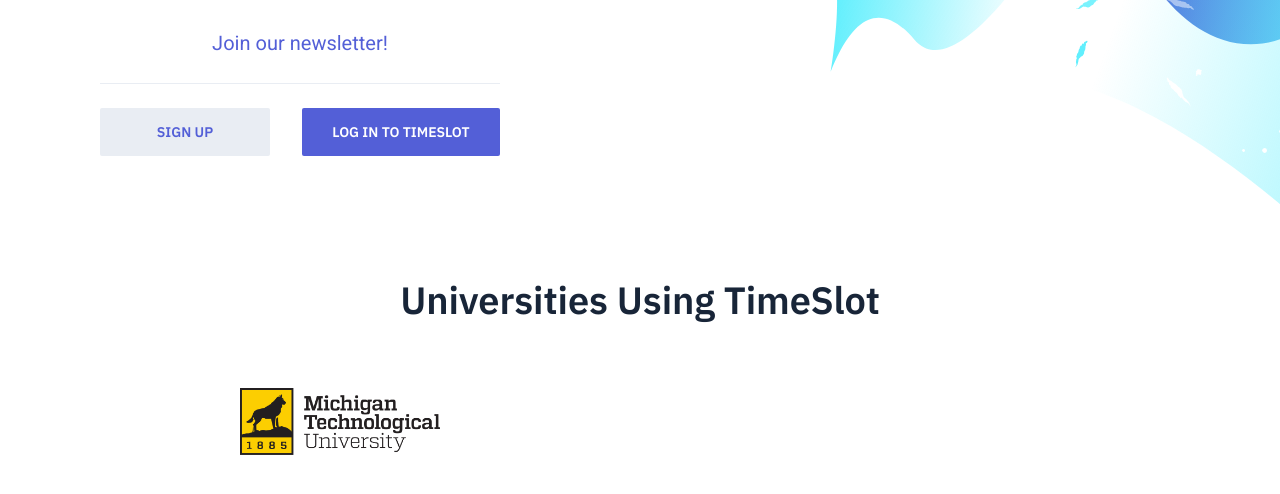
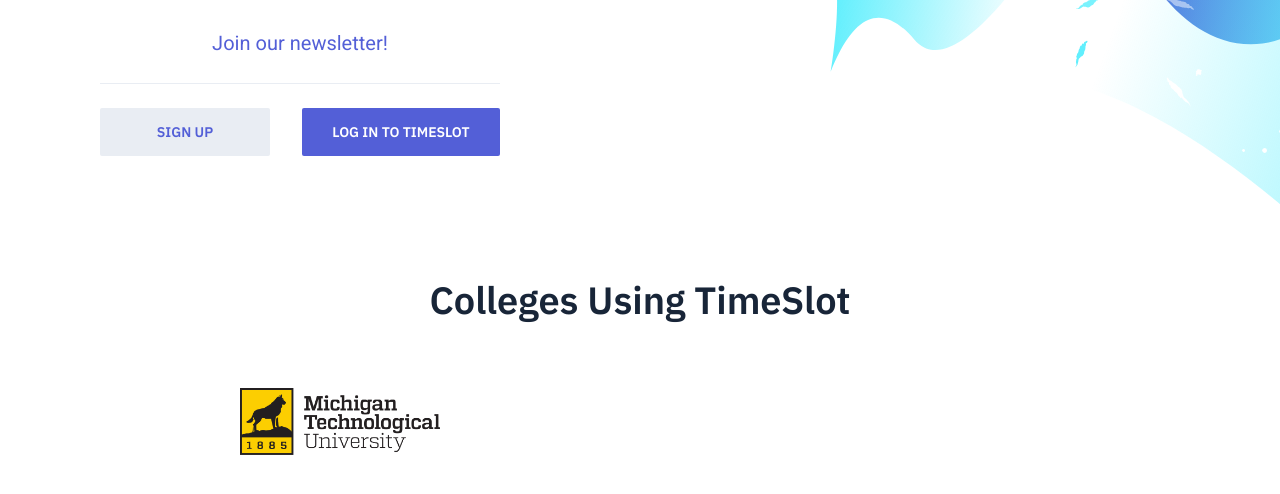
Before and after one commit to Burgundy-Labs/timeslot-us, a website: page index.html in a window 1280 px wide. Shown: the part 566-1060 px from the top of the page. Drawn offline with nearby package versions, Linux system fonts and the light colour scheme; files that its build step writes are made by us from their sources; files whose address does not match are found by name.

Commit message:
Update index.html

```diff
--- a/index.html
+++ b/index.html
@@ -75,7 +75,7 @@
 			<section class="section">
 			<div class="text-center">
 					<div class="container-sm">
-						<h2 class="section-title mt-0">Universities Using TimeSlot</h2>
+						<h2 class="section-title mt-0">Colleges Using TimeSlot</h2>
 						<div class="features-image">
 							<img width="200" src="dist/images/mtu.png" alt="Michigan Technological University"/>
 						</div>
```
